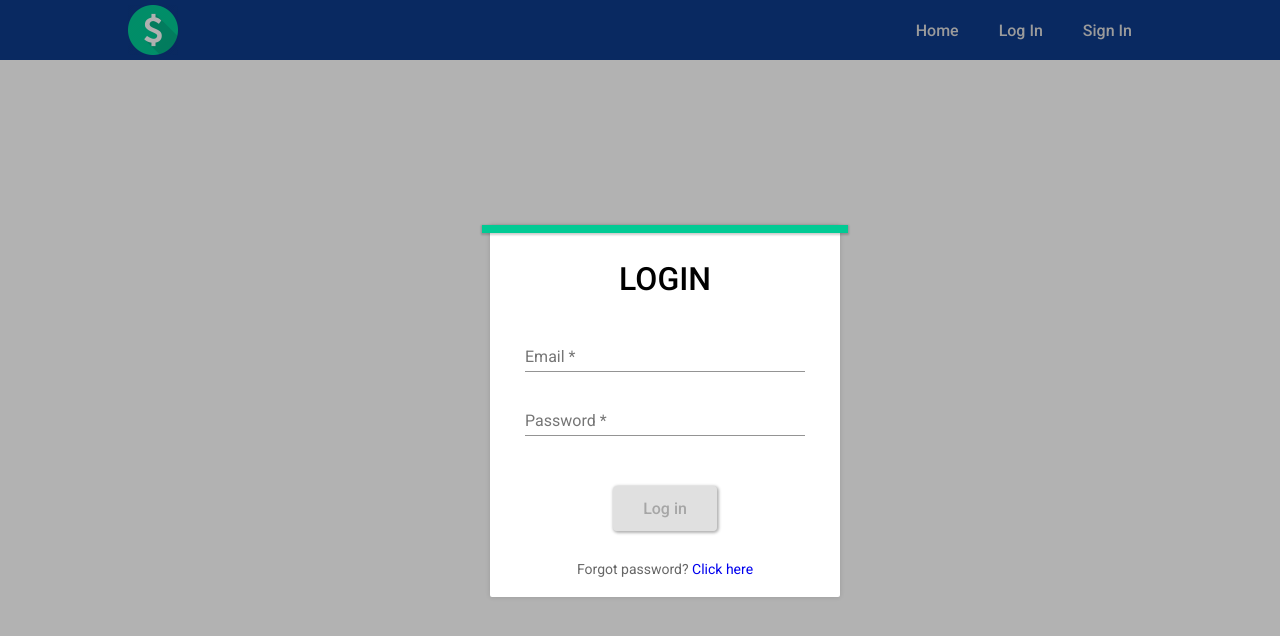
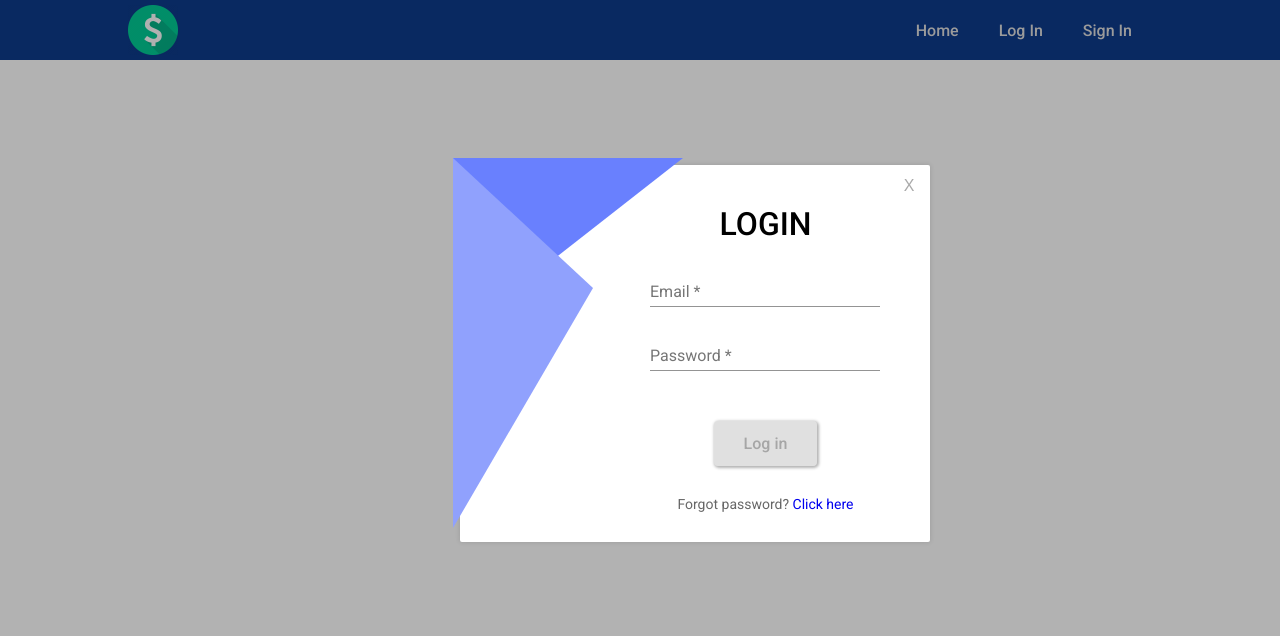
Before and after one commit to achlewicki/Saver, an Angular app: page / in a window 1280 px wide. Both pictures are taken after a click on the link "Log In". Shown: the top 636 px of the page. Built offline with nearby package versions, Linux system fonts and the light colour scheme.

Commit message:
#0035 - Okno logowania (wersja 3)

```diff
--- a/src/app/landing-page/login/login-window/login-window.component.html
+++ b/src/app/landing-page/login/login-window/login-window.component.html
@@ -1,5 +1,9 @@
 <div>
   <div class="background"></div>
+  <div class="login-form-window">
+    <span class="triangle"> </span>
+    <span class="triangle-second"> </span>
+    <button mat-icon-button class="close-button">X</button>
     <div class="login-form">
       <h1>LOGIN</h1>
       <form [formGroup]="loginForm" (ngSubmit)="onSubmit()">
@@ -7,13 +11,13 @@
           <input matInput formControlName="email" placeholder="Email" class="login-input">
         </mat-form-field>
         <mat-form-field>
-                <input matInput [type]="'password'" formControlName="password" placeholder="Password"
-                    class="password-input">
+          <input matInput [type]="'password'" formControlName="password" placeholder="Password" class="password-input">
         </mat-form-field>
         <button type="submit" mat-flat-button [disabled]="!this.loginForm.valid">Log in</button>
         <div class="info">
-                <p> Forgot password?<a href="#">  Click here</a></p>
+          <p> Forgot password?<a href="#"> Click here</a></p>
         </div>
       </form>
     </div>
   </div>
+</div>
--- a/src/app/landing-page/login/login-window/login-window.component.scss
+++ b/src/app/landing-page/login/login-window/login-window.component.scss
@@ -1,4 +1,4 @@
-$width: 350px;
+$width: 470px;
 $height: 300px;
 
 $primary-color: #0d3a8b;
@@ -18,6 +18,7 @@ $secondary-color: #01ca94;
   opacity: .3;
 }
 
+/*
     .login-form::before {
       content: "";
       display: block;
@@ -29,13 +30,39 @@ $secondary-color: #01ca94;
       background-color: #01ca94;
       box-shadow: 0px 1px 2px 1px rgba(0, 0, 0, 0.2);
     }
+    */
 
-.login-form {
+.triangle {
+  display: inline-block;
+  position: absolute;
+  top: -7px;
+  left: -7px;
+  width: 0;
+  height: 0;
+  border-style: solid;
+  border-width: 180px 230px 0 0;
+  border-color: #6980fe transparent transparent transparent;
+}
+
+.triangle-second {
+  display: inline-block;
+  position: absolute;
+  top: -7px;
+  left: -7px;
+  width: 0;
+  height: 0;
+  border-style: solid;
+  border-width: 130px 0 240px 140px;
+  border-color: transparent transparent transparent #90a1fd;
+}
+
+
+.login-form-window {
 
   width: $width;
 
   margin-top: -($width/2);
-    margin-left: -($height/2);
+  margin-left: -($height/2) - 30px;
 
   box-shadow: 0px 0px 5px 1px rgba(0, 0, 0, 0.1);
   border-radius: 2px;
@@ -43,8 +70,30 @@ $secondary-color: #01ca94;
   position: fixed;
   top: 50%;
   left: 50%;
+
+  .close-button {
+    position: absolute;
+    top: 1px;
+    right: 1px;
+    color: #AAA;
+    font-weight: 400;
+    font-family: Arial, sans-serif;
+    font-size: 16px;
+
+    &:hover {
+      color: #000;
+    }
+  }
+
+  .login-form {
+    margin: 5px 0 10px auto;
+    width: 70%;
     display: flex;
     flex-direction: column;
+
+    * {
+      display: block;
+    }
 
     h1 {
       font-weight: 500;
@@ -53,12 +102,8 @@ $secondary-color: #01ca94;
     }
 
     form {
-        width: 80%;
-        margin: 30px auto 0 auto;
-    }
-
-    * {
-        display: block;
+      width: 70%;
+      margin: 20px auto 0 auto;
     }
 
     button {
@@ -91,6 +136,5 @@ $secondary-color: #01ca94;
         text-align: center;
       }
     }
-
-
   }
+}
```
Lines whose indentation alone changed are shown as unchanged.
